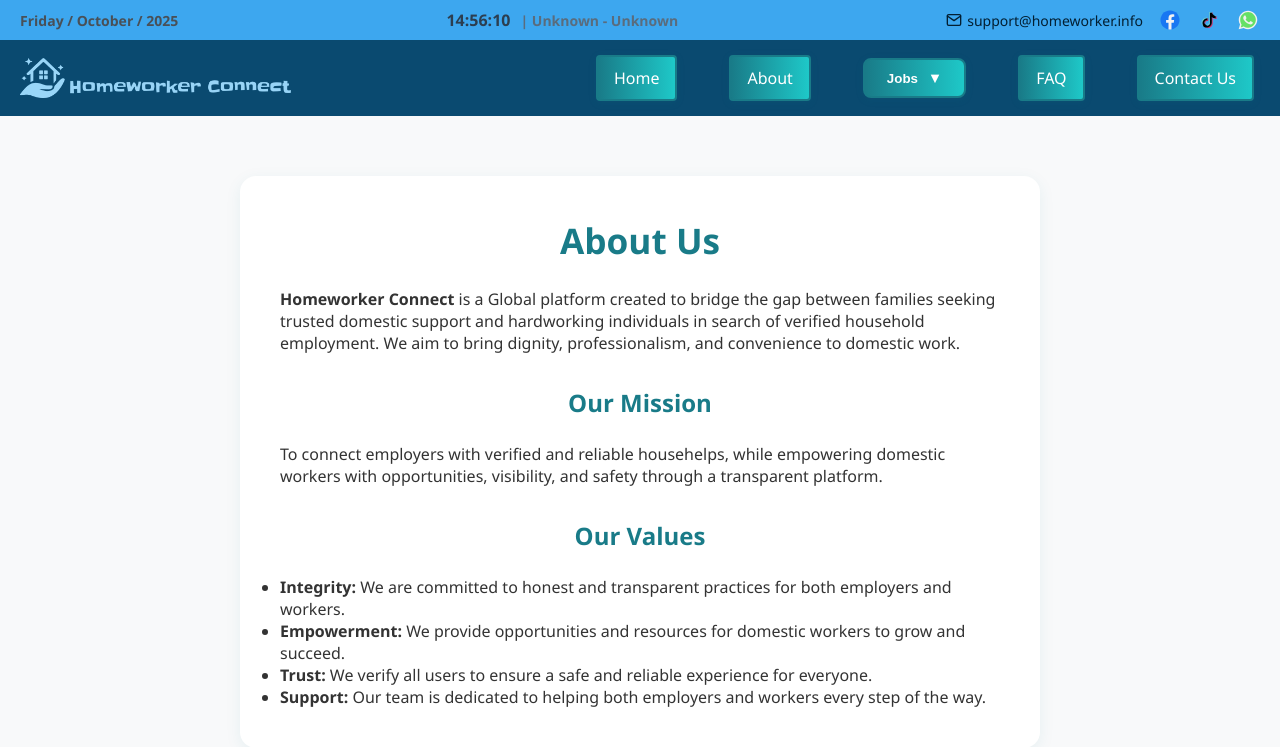
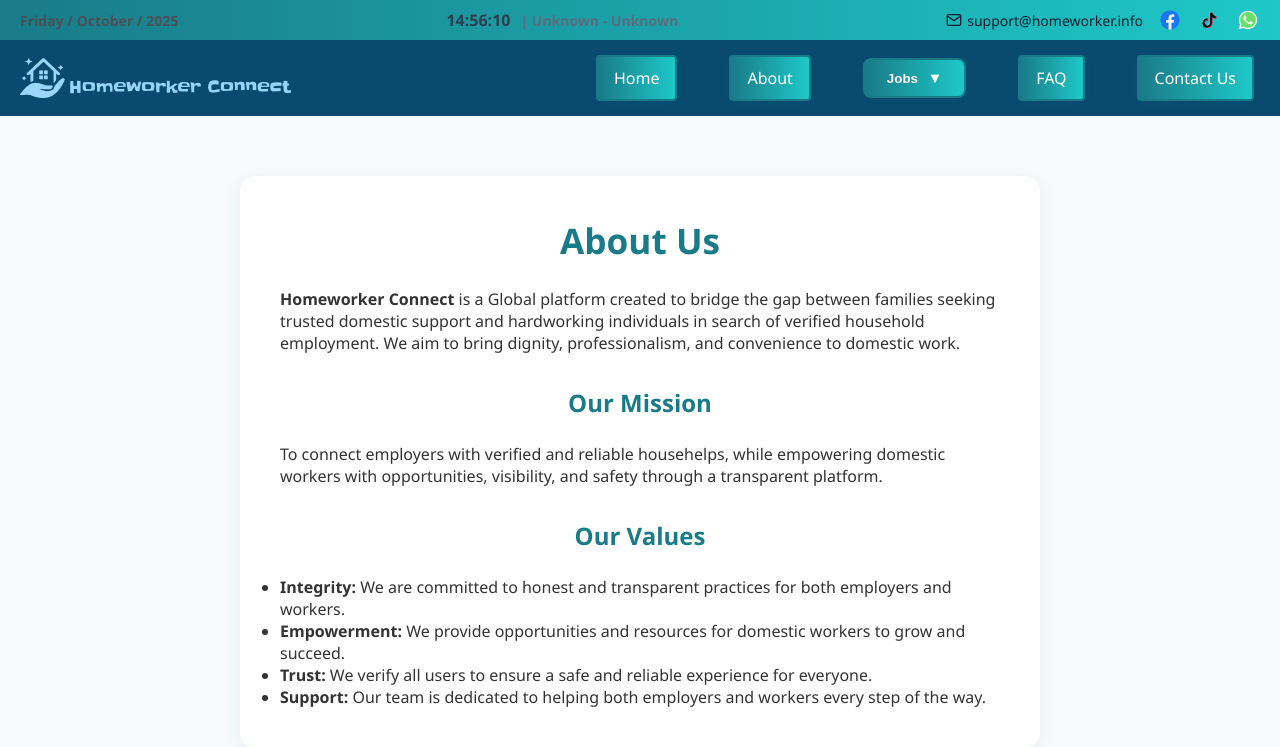
Before and after one commit to kenprohosting/Homeworker.info, a PHP site: page /about.php in a window 1280 px wide. Shown: the top 747 px of the page. Run offline with PHP 8.4, Linux system fonts and the light colour scheme.

Commit message:
social bar color change

```diff
--- a/header.php
+++ b/header.php
@@ -17,7 +17,7 @@ header("Pragma: no-cache");
   <style>
     /* Socials Bar Styles */
     .socials-bar {
-      background: #3da7efff;
+      background: linear-gradient(90deg, #197b88 0%, #1ec8c8 100%);
       padding: 8px 20px;
       display: flex;
       justify-content: space-between;
```
